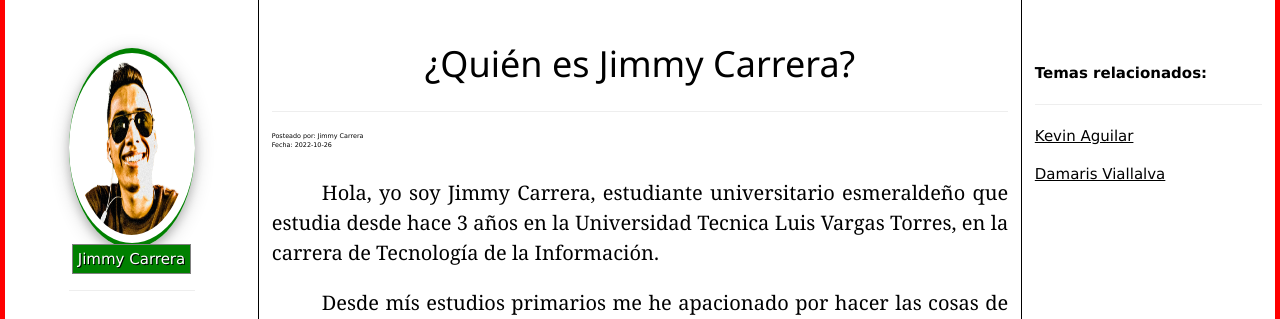
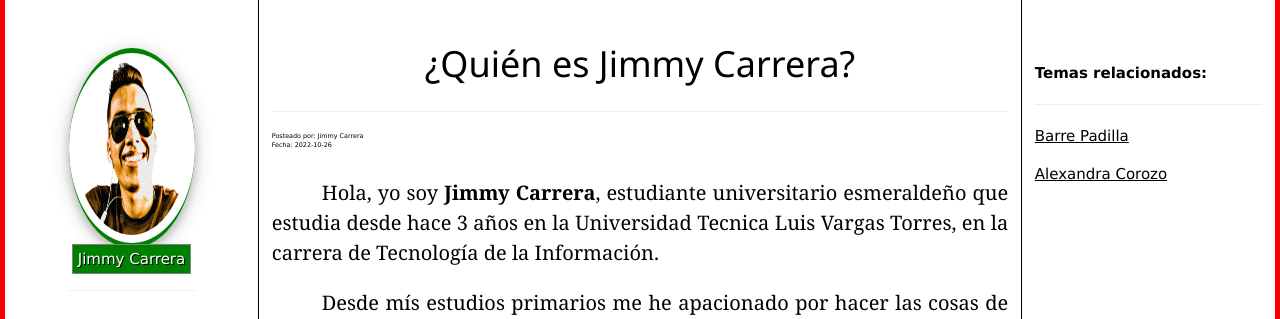
Before and after one commit to jimmydcz01/CarreraJimy, a PHP site: page / in a window 1280 px wide. Shown: the part 51-370 px from the top of the page. Run offline with PHP 8.4, Linux system fonts and the light colour scheme.

Commit message:
ACTUALIZACIÓN DE INFORMACIÓN

```diff
--- a/index.php
+++ b/index.php
@@ -24,7 +24,7 @@ include("marco-right.php");
   </div>
   <div style="width: 100%; height:100%;" >
            <div  style="text-align:justify; font-size: 20px;">
-                   <p class="eys-parrafo">Hola, yo soy Jimmy Carrera, estudiante universitario esmeraldeño que estudia desde hace 3 años en la Universidad Tecnica Luis Vargas Torres, en la carrera de Tecnología de la Información.</p>
+                   <p class="eys-parrafo">Hola, yo soy <b>Jimmy Carrera</b>, estudiante universitario esmeraldeño que estudia desde hace 3 años en la Universidad Tecnica Luis Vargas Torres, en la carrera de Tecnología de la Información.</p>
                    <p class="eys-parrafo">Desde mís estudios primarios me he apacionado por hacer las cosas de la mejor manera: con responsabilidad, empeño, esfuerzo y sacrificio, teniendo siempre presente el aprender y capacitarme cada vez que veo nuevas cosas y poder tener esas ganas y cero conformismo de adquirir mas y hacerlo de manera propia. </p>
 <p class="eys-parrafo"> El primer lenguaje con el cual empece a programar en el primer ciclo de la universidad fue <b><a href="https://es.wikipedia.org/wiki/C%2B%2B"> C++</a></b>  para este tiempo la UTELVT contaba con laboratorios de computadora no en muy buen estado.</p>
 
@@ -78,13 +78,13 @@ include("marco-left.php")
 
 <script >
 
- document.title="Stalin";
+ document.title="Jimmy";
 document.getElementById("foto").src="./images/stalin.png";
 document.getElementById("elnombre").innerHTML="Jimmy Carrera";
 
  document.getElementById("blog-indice").innerHTML="<p><b>Contenido</b></p><hr> <p><a href='#'>inicio</a></p><p><a href='#blog-seccion2'>Estudios</a></p><p><a href='#blog-seccion3'>Conocimiento informático</a></p><p><a href='#blog-seccion4'>Hooby</a></p>";
 
- document.getElementById("blog-relacionados").innerHTML="<p><b>Temas relacionados:</b></p><hr> <p><a href='eys-kevin.php'>Kevin Aguilar</a></p><p><a href='eys-damaris.php'>Damaris Viallalva</a></p> ";
+ document.getElementById("blog-relacionados").innerHTML="<p><b>Temas relacionados:</b></p><hr> <p><a href='https://highkickesmeraldas.com/BarrePadilla/'>Barre Padilla</a></p><p><a href='https://highkickesmeraldas.com/CorozoAlexandra/'>Alexandra Corozo</a></p> ";
  </script>
 
 <?php
```
